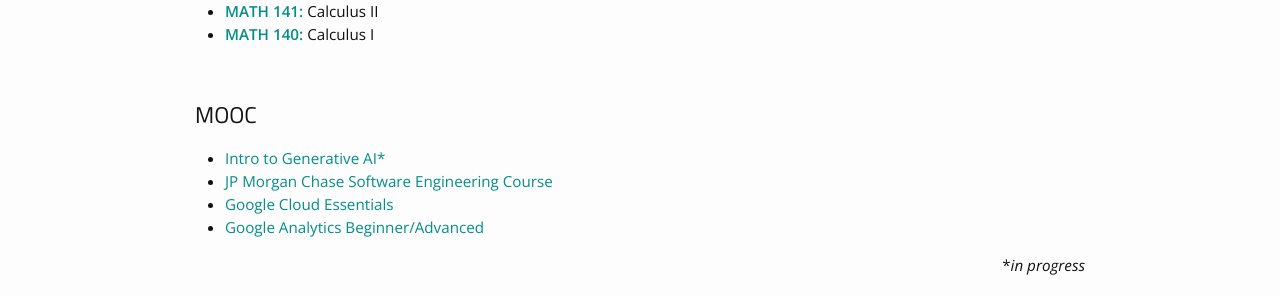
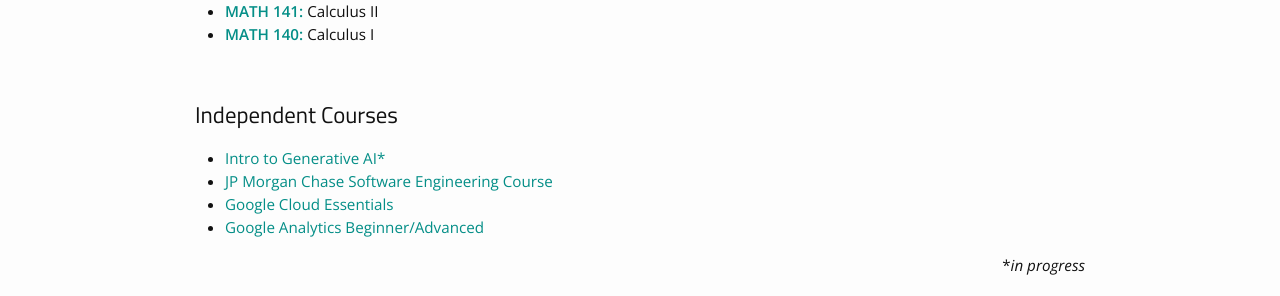
Before and after one commit to RithvinK/RithvinK.github.io, a Jekyll site: the page built from courses.md, in a window 1280 px wide. Shown: the part 535-831 px from the top of the page. Built offline with Jekyll 4.4.1, drawn with Linux system fonts in a browser that asks for light colours.

Commit message:
Update courses.md

```diff
--- a/courses.md
+++ b/courses.md
@@ -30,7 +30,7 @@ permalink: /courses/
 
 <br>
 
-<h2>MOOC</h2>
+<h2>Independent Courses</h2>
 
 <ul>
 	<li><a href="https://www.coursera.org/learn/game-theory-1">Intro to Generative AI*</a></li>
```
